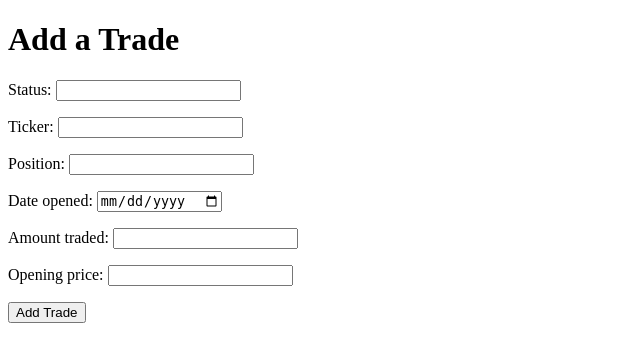
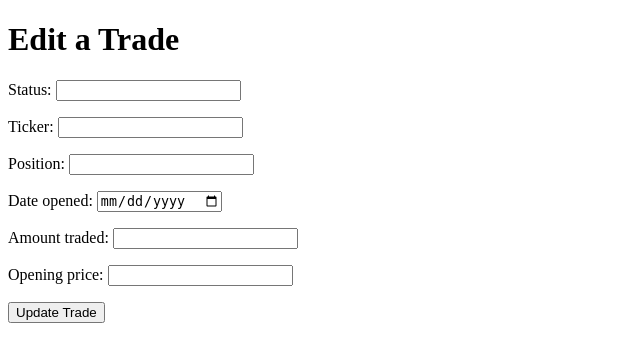
Before and after one commit to DannyGilligan/ticker-tracker, a Django app: template tracker/templates/tracker/edit_trade.html in a window 1280 px wide. Shown: the top 362 px of the page, without its empty margins (0-640 px from the left). Run offline with Django 3.2, Linux system fonts and the light colour scheme; the template is opened without the code that fills it: values that come from a table or form of the project are taken from there, others are empty.

Commit message:
Add 'edit_trade' path to urlpatterns in urls.py

```diff
--- a/ticker_tracker/urls.py
+++ b/ticker_tracker/urls.py
@@ -15,10 +15,11 @@ Including another URLconf
 """
 from django.contrib import admin
 from django.urls import path
-from tracker.views import get_tracker, add_trade
+from tracker.views import get_tracker, add_trade, edit_trade
 
 urlpatterns = [
     path('admin/', admin.site.urls),
     path('', get_tracker, name='get_tracker'),
     path('add_trade', add_trade, name='add_trade'),
+    path('edit_trade/<ticker_id>', edit_trade, name='edit_trade'),
 ]
--- a/tracker/templates/tracker/edit_trade.html
+++ b/tracker/templates/tracker/edit_trade.html
@@ -7,15 +7,15 @@
     <title>Ticker Tracker</title>
 </head>
 <body>
-    <h1>Add a Trade</h1>
-    <form method="POST" action="add_trade">
+    <h1>Edit a Trade</h1>
+    <form method="POST">
         {% csrf_token %}
         {{ form.as_p }}
 
 
         <div>
             <p>
-                <button type="submit">Add Trade</button>
+                <button type="submit">Update Trade</button>
             </p>
         </div>
 
--- a/tracker/templates/tracker/tracker.html
+++ b/tracker/templates/tracker/tracker.html
@@ -33,7 +33,7 @@
             <td>{{ ticker.profit_loss }}</td>
             <td>{{ ticker.result }}</td>
             <td>
-                <a href="/edit/ {{ ticker.id }}">
+                <a href="/edit_trade/ {{ ticker.id }}">
                     <button>Edit Trade</button>
                 </a>
             </td>
--- a/tracker/views.py
+++ b/tracker/views.py
@@ -28,7 +28,7 @@ def add_trade(request):
     }
     return render(request, 'tracker/add_trade.html', context)
 
-# View to Edit trades
+# View to Edit trades, this will render the edit_trade.html page
 
 def edit_trade(request, ticker_id):
     return render(request, 'tracker/edit_trade.html')
```
